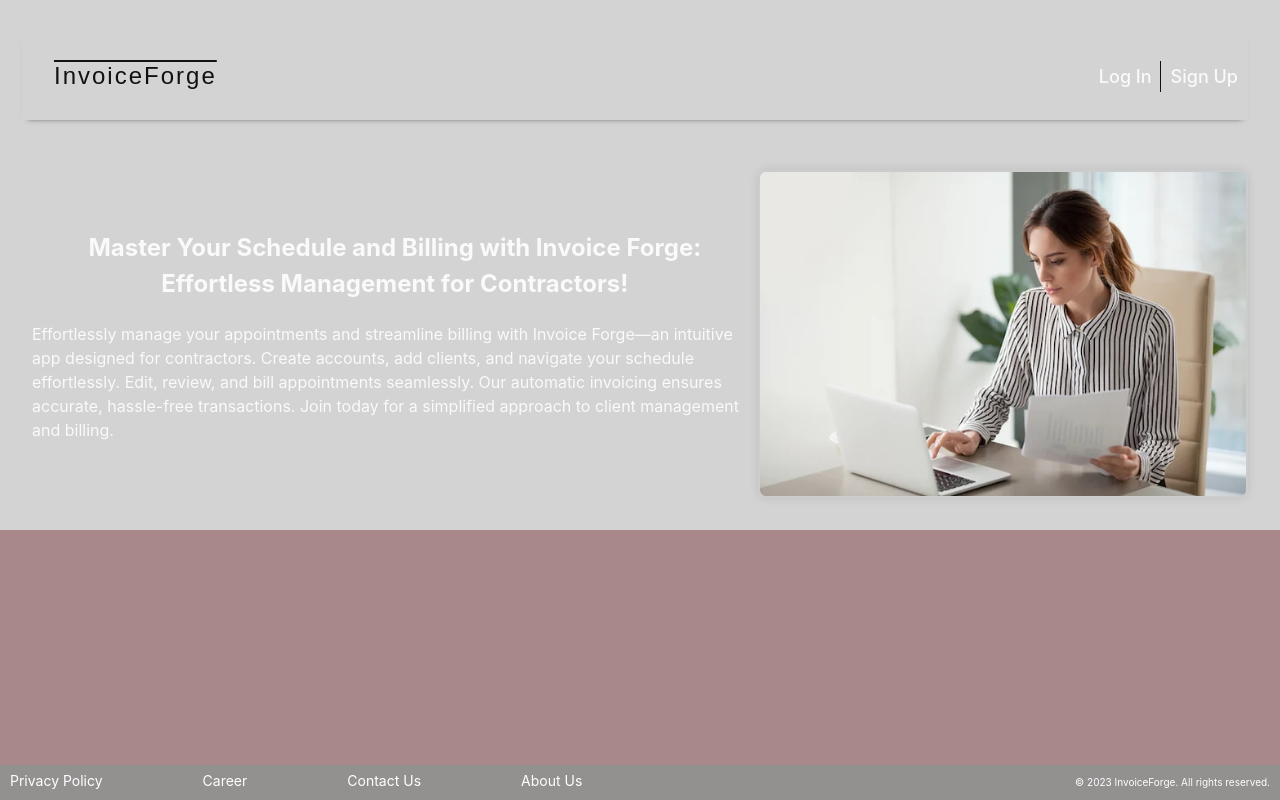
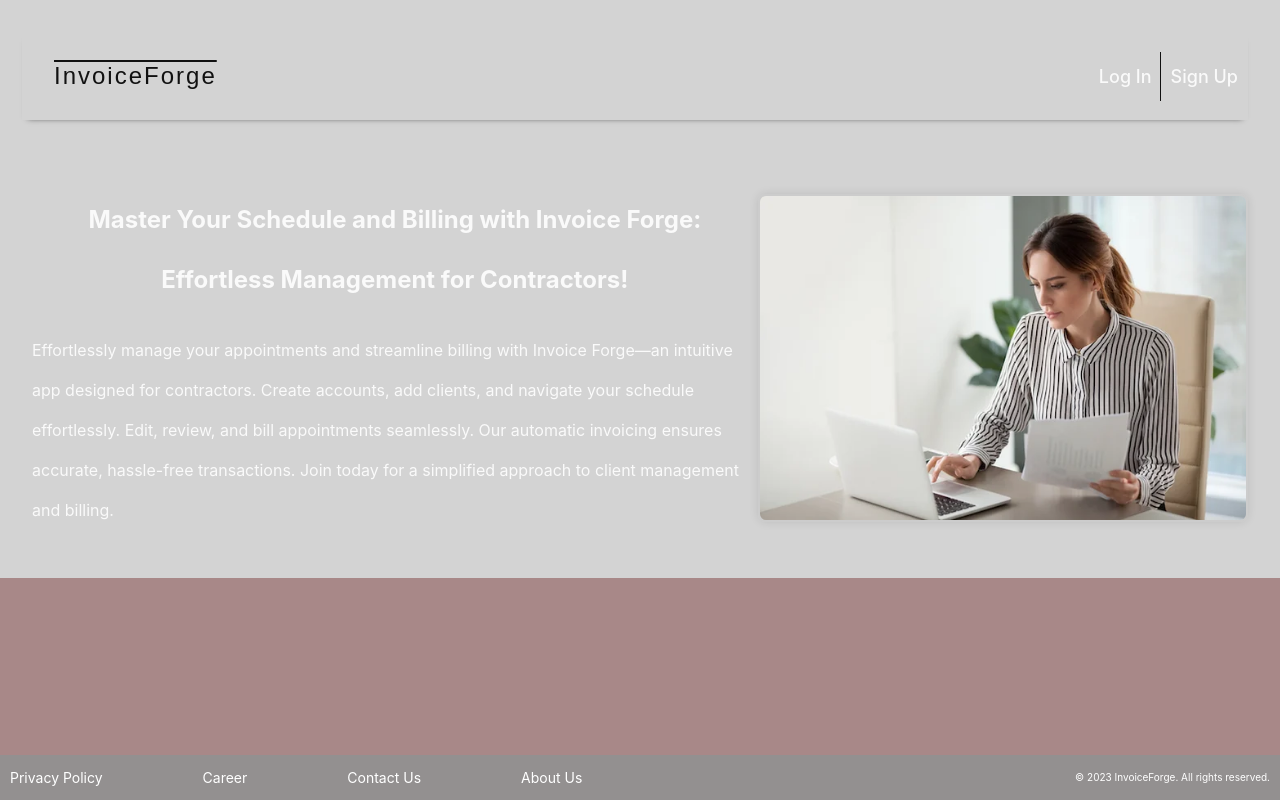
Before and after one commit to onipedeo/InvoiceForge, a React (Vite) app in the folder frontend/: page / in a window 1280 px wide. Built offline with nearby package versions, Linux system fonts and the light colour scheme; no server answers.

Commit message:
adjust css to fix styling issues

```diff
--- a/frontend/src/App.css
+++ b/frontend/src/App.css
@@ -4,7 +4,7 @@ html, body {
 }
 
 #root {
-  /* height: 100%; */
+  /* height: 100%;  */
   /* width: 100%; */
   /* max-width: 1280px; */
   margin: 0 auto;
--- a/frontend/src/index.css
+++ b/frontend/src/index.css
@@ -1,6 +1,6 @@
 :root {
   font-family: Inter, system-ui, Avenir, Helvetica, Arial, sans-serif;
-  line-height: 1.5;
+  line-height: 2.5;
   font-weight: 400;
 
   color-scheme: light dark;
```
